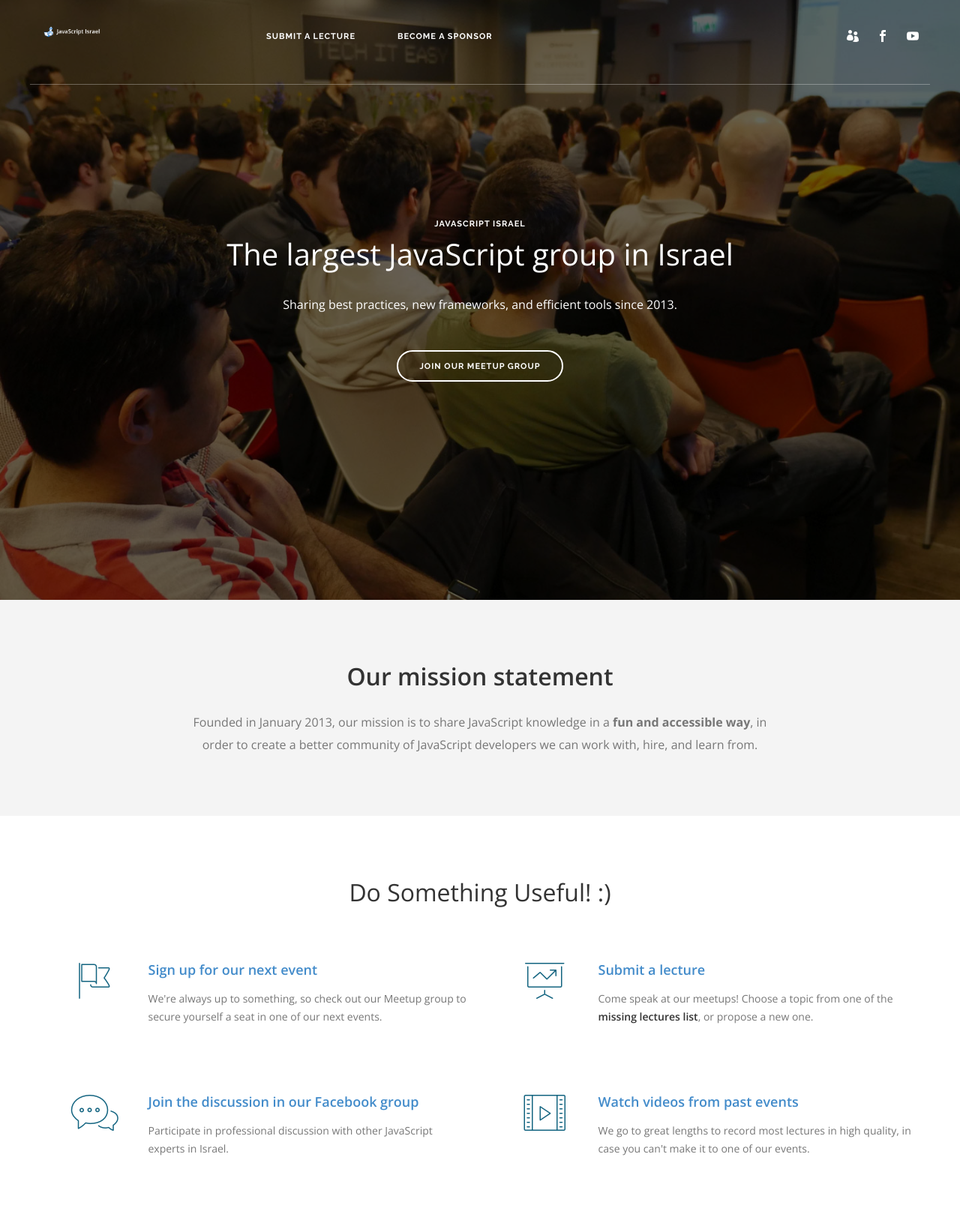
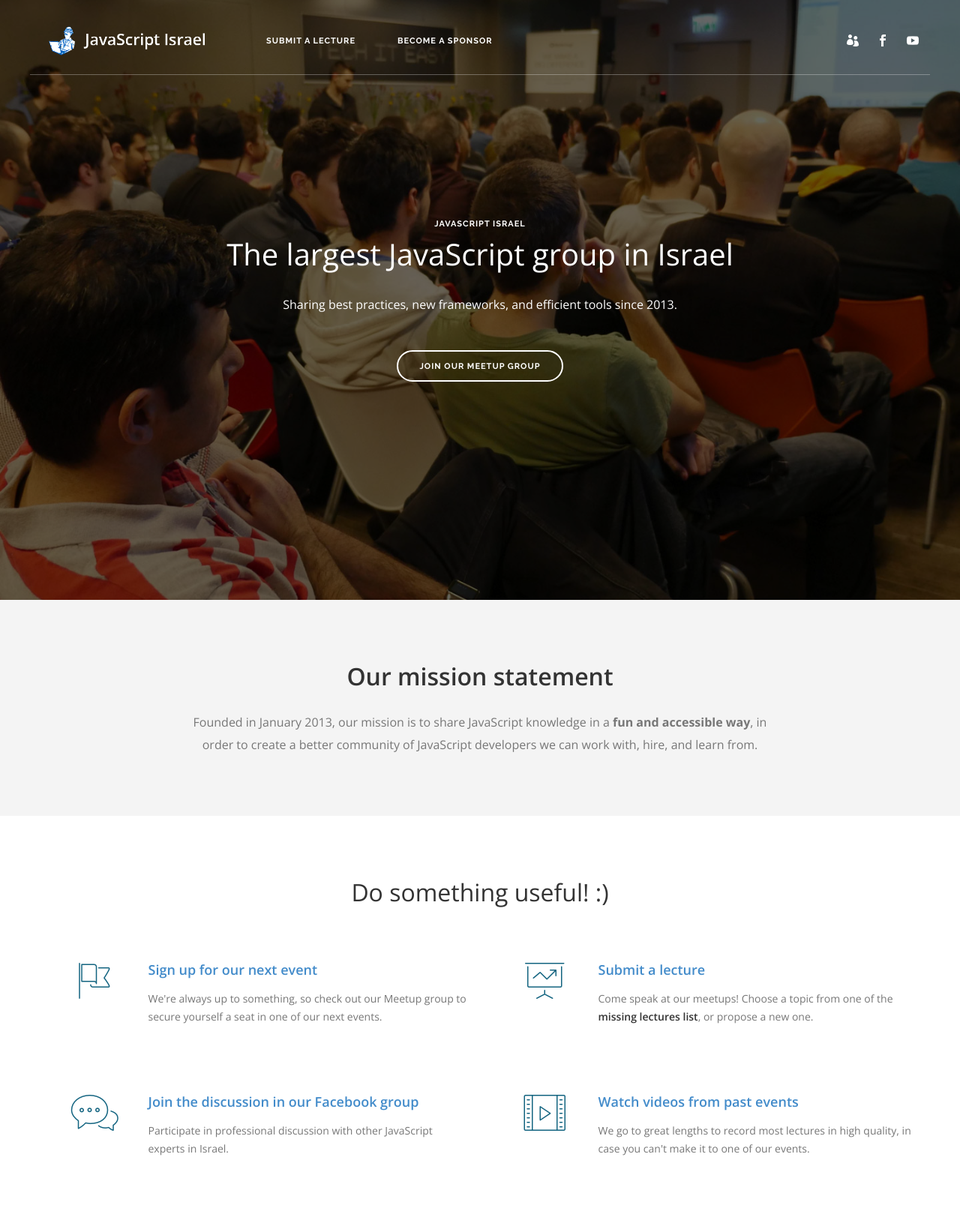
Before and after one commit to jsIsrael/JavaScript-Israel-Website, a plain HTML site: page index.html in a window 1280 px wide. Shown: the top 1639 px of the page at 75% size. Drawn offline with nearby package versions, Linux system fonts and the light colour scheme.

Commit message:
Update 2015-12-23T22:56:27.848Z

```diff
--- a/css/custom.css
+++ b/css/custom.css
@@ -45,8 +45,19 @@ img.team-image {
 
 /* Header border bottom */
 .row.nav-menu {
-	padding-bottom: 18px;
+	padding-bottom: 5px;
     border-bottom: 1px solid rgba(255, 255, 255, 0.3);
+}
+
+/* Header menu top positioning */
+.nav-menu .menu {
+    top: 8px;
+}
+
+/* Header external links positioning */
+.nav-menu .social-icons
+{
+    padding-top: 6px;
 }
 
 /* Workarounds for the JavaScript vertical align / fullscreen height functions */
--- a/index.html
+++ b/index.html
@@ -147,7 +147,7 @@
 				<div class="container">
 					<div class="row">
 						<div class="col-md-12 text-center">
-							<h1>Do Something Useful! :)</h1>
+							<h1>Do something useful! :)</h1>
 						</div>
 					</div>
 					<br />
@@ -248,8 +248,8 @@
 						<div class="col-md-8 col-md-offset-2 text-center">
 							<h1>We're a killer team of JS enthusiasts</h1>
 							<p class="lead">
-								A bunch of passionate, enthusiastic people who love to contribute and push the web forward. <br/>
-								Investing lots of free time to bring you better JavaScript Events.
+								A bunch of passionate, enthusiastic people who love to contribute and push the web forward, <br />
+								investing lots of free time to bring you better JavaScript events.
 							</p>
 						</div>
 					</div>
@@ -421,9 +421,9 @@
 										<i class="icon-adjustments"></i>
 									</div>
 									<div class="title">
-										<a href="https://github.com/jsIsrael/JavaScript-Israel-Website" target="_blank">Improve This Website</a>
+										<a href="https://github.com/jsIsrael/JavaScript-Israel-Website" target="_blank">Improve this website</a>
 										<span>
-											Found a bug? Wanna make it better? This website is open sourced on Github, we appreciate all types of pull requests :)
+											Found a bug in our site? Want to improve it? It's open-sourced on GitHub, we appreciate all types of pull requests. :)
 										</span>
 									</div>
 								</li>
--- a/js/scripts.js
+++ b/js/scripts.js
@@ -28,24 +28,30 @@ $(document).ready(function(){
 		}
 	});
 
-	// Detect logo dimensions and add correct class
+	// // Detect logo dimensions and add correct class
 
-	var logoImage = $('.top-bar .logo:first-of-type');
+	// var logoImage = $('.top-bar .logo:first-of-type');
 
-	var theImage = new Image();
-	theImage.src = logoImage.attr("src");
+	// var theImage = new Image();
+	// theImage.src = logoImage.attr("src");
 
-	var logoWidth = theImage.width;
-	var logoHeight = theImage.height;
-	var logoRatio = logoWidth / logoHeight;
+	// var logoWidth = theImage.width;
+	// var logoHeight = theImage.height;
+	// var logoRatio = logoWidth / logoHeight;
 
-	if(logoRatio > 2.8){
-		$('.top-bar .logo').addClass('logo-wide');
-	}
+	// if(logoRatio > 2.8){
+	// 	$('.top-bar .logo').addClass('logo-wide');
+	// }
 
-	if(logoRatio < 2){
-		$('.top-bar .logo').addClass('logo-square');
-	}
+	// if(logoRatio < 2){
+	// 	$('.top-bar .logo').addClass('logo-square');
+	// }
+
+    // Can't detect the logo dimensions until the actual image is loaded,
+    // which happens after $(document).ready() since it's a remote resource.
+    // Hard-code the "logo-wide" class, since it's a wide (and not square) logo
+
+    $('.top-bar .logo').addClass('logo-wide');
 
 	// Smooth scroll
 
```
Also changed, not shown: img/hero-shimon.png (added).
